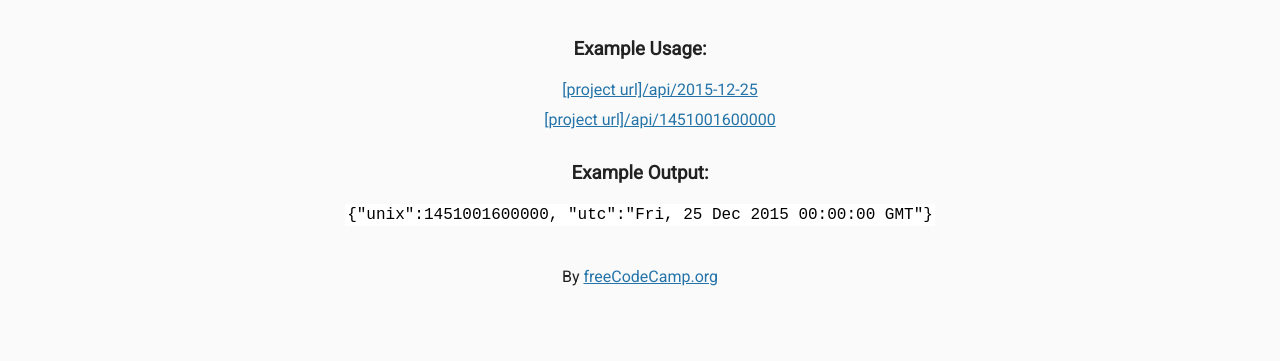
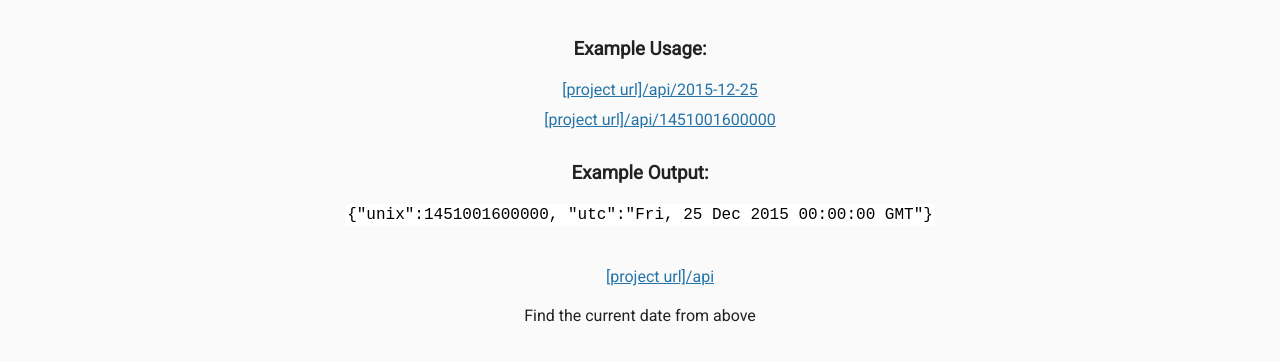
Before and after one commit to kailash-unc/Timestamp_Microservice, a website: page views/index.html in a window 1280 px wide. Shown: the part 73-434 px from the top of the page. Drawn offline with Linux system fonts and the light colour scheme; files that its build step writes are made by us from their sources.

Commit message:
typo fix

```diff
--- a/views/index.html
+++ b/views/index.html
@@ -24,8 +24,11 @@
       </p>
     </div>
     <div class="footer">
+      <ul>
+        <li><a href="api">[project url]/api</a></li>
+      </ul>
       <p>
-        By <a href="https://www.freecodecamp.org/">freeCodeCamp.org</a>
+        Find the current date from above
       </p>
     </div>
   </body>
```
Also changed, not shown: README.md.
